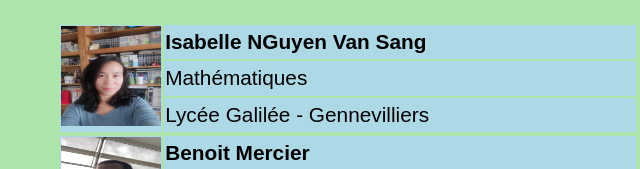
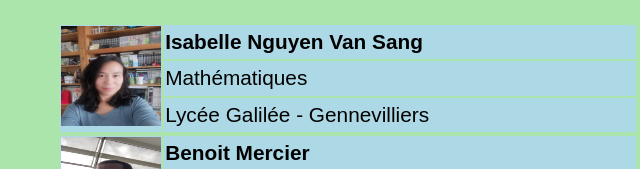
Before and after one commit to ThibaulTournier/DUI_Mastermind, a plain HTML site: page Projet_PageWeb [version du 05-07-2023]/page5.html in a window 1280 px wide. Shown: the part 369-538 px from the top of the page, 292-932 px from the left. Drawn offline with Linux system fonts and the light colour scheme.

Commit message:
Update page5.html

```diff
--- a/Projet_PageWeb [version du 05-07-2023]/page5.html
+++ b/Projet_PageWeb [version du 05-07-2023]/page5.html
@@ -32,7 +32,7 @@
    </tr>
    <tr>
       <td rowspan="3"><img class="tableau" src= "images/IN.jpg"  height= 100 %  /> </td>
-      <td><strong>Isabelle NGuyen Van Sang <strong></td>
+      <td><strong>Isabelle Nguyen Van Sang <strong></td>
          </tr>
    <tr>
       <td>Mathématiques</td>
```
